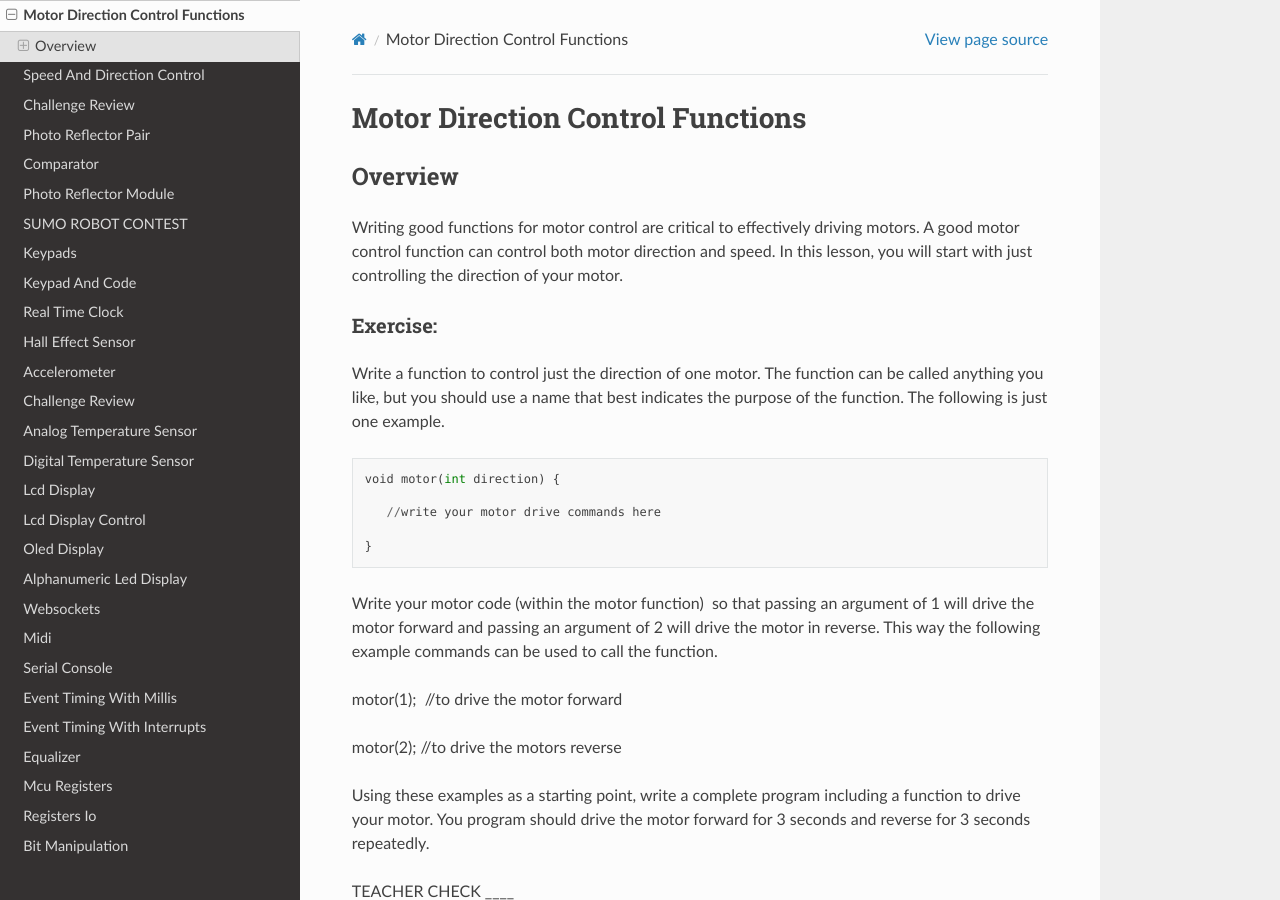
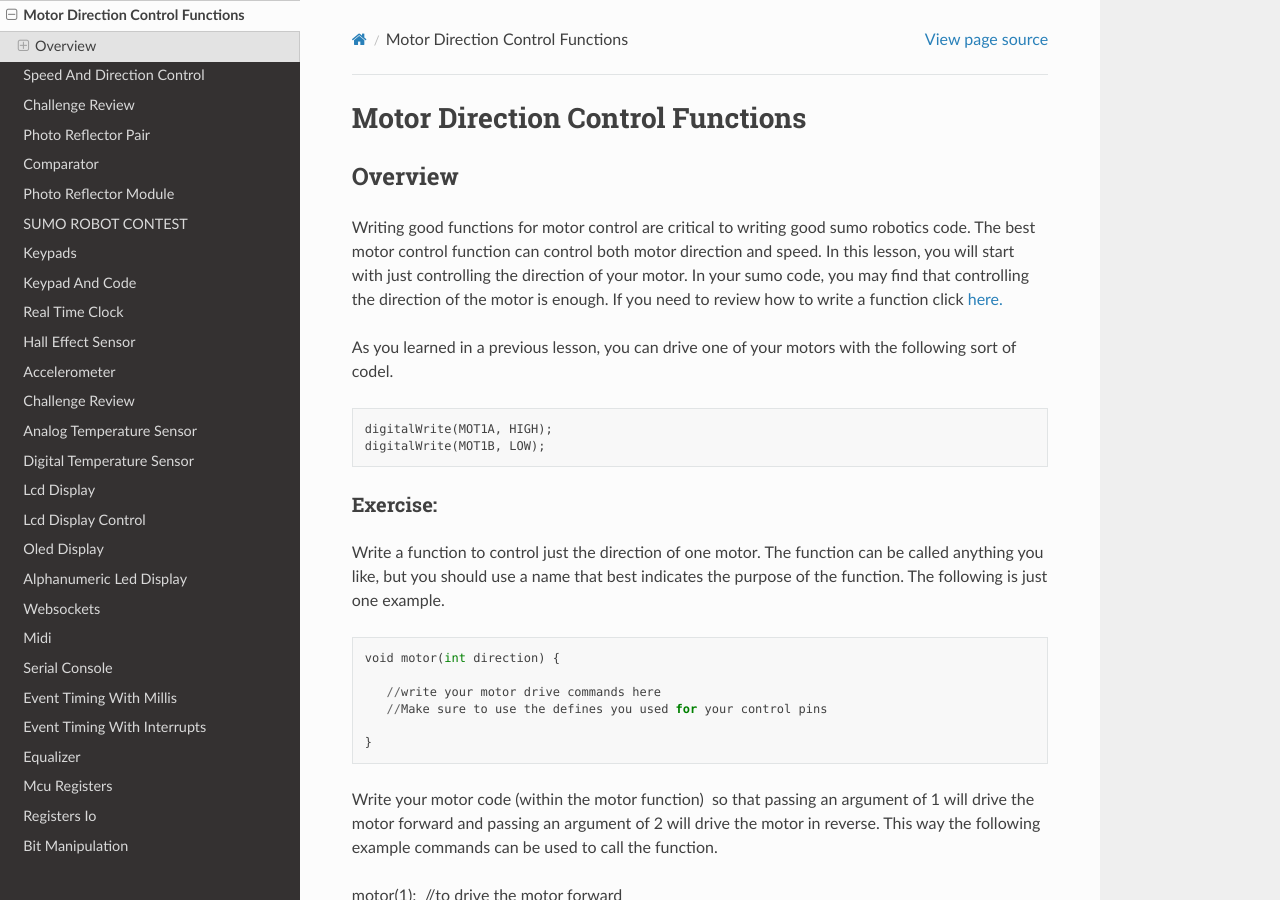
Before and after one commit to maxtkc/mvths-wiki, a Sphinx documentation site: the page built from docs/061-motor-direction-control-functions.rst, in a window 1280 px wide and 900 px high. Built offline with Sphinx 7.4.7 and the Read the Docs theme 2.0.0, drawn with Linux system fonts in a browser that asks for light colours; pages that are not in the unit, such as notebooks, are missing from menus.

Commit message:
Update 061-motor-direction-control-functions.rst

```diff
--- a/docs/061-motor-direction-control-functions.rst
+++ b/docs/061-motor-direction-control-functions.rst
@@ -4,7 +4,16 @@ Motor Direction Control Functions
 Overview
 --------
 
-Writing good functions for motor control are critical to effectively driving motors. A good motor control function can control both motor direction and speed. In this lesson, you will start with just controlling the direction of your motor.
+Writing good functions for motor control are critical to writing good sumo robotics code. The best motor control function can control both motor direction and speed. In this lesson, you will start with just controlling the direction of your motor. In your sumo code, you may find that controlling the direction of the motor is enough. If you need to review how to write a function click `here. <https://mvths-wiki.readthedocs.io/en/latest/031-functions.html?highlight=functions#functions>`_
+
+As you learned in a previous lesson, you can drive one of your motors with the following sort of codel.
+
+.. code::
+
+    digitalWrite(MOT1A, HIGH);
+    digitalWrite(MOT1B, LOW);
+
+
 
 Exercise:
 ~~~~~~~~~
@@ -16,6 +25,7 @@ Write a function to control just the direction of one motor. The function can be
    void motor(int direction) {
 
       //write your motor drive commands here
+      //Make sure to use the defines you used for your control pins
 
    }
 
```
